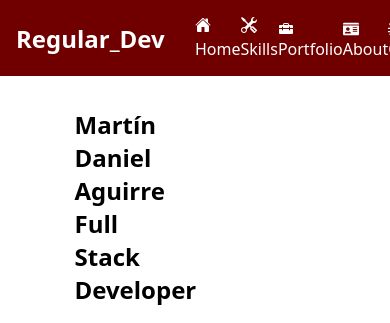
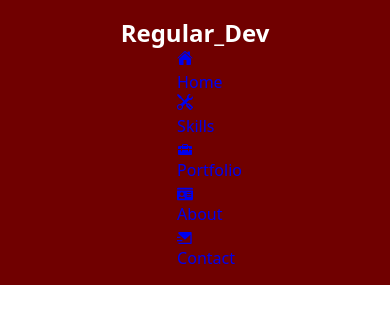
Before and after one commit to MartinXCVI/react-portfolio, a React (Vite) app: page / in a window 390 px wide. Shown: the top 323 px of the page. Built offline with nearby package versions, Linux system fonts and the light colour scheme.

Commit message:
added header navigation and basic responsiveness

```diff
--- a/src/components/About/About.jsx
+++ b/src/components/About/About.jsx
@@ -4,7 +4,7 @@ import AboutCard from './AboutCard'
 const About = () => {
   return (
     <>
-      <section className="about-wrapper">
+      <section className="about-wrapper" id='about-wrapper'>
         <AboutCard />
       </section>
     </>
--- a/src/components/Contact/Contact.jsx
+++ b/src/components/Contact/Contact.jsx
@@ -6,7 +6,7 @@ import ContactCard from './ContactCard'
 const Contact = () => {
   return (
     <>
-      <section className="contact-section">
+      <section className="contact-section" id='contact-wrapper'>
         <ContactCard />
         <ContactForm />
       </section>
--- a/src/components/Header/Header.css
+++ b/src/components/Header/Header.css
@@ -28,3 +28,34 @@
 .nav-icon {
   vertical-align: middle;
 }
+
+/*---------- to 959px ----------*/
+
+@media all and (max-width: 959px) {
+
+  .heading {
+    flex-direction: column;
+    justify-content: space-evenly;
+  }
+
+  .hero-section {
+    display: flex;
+    justify-content: center;
+    align-items: center;
+  }
+
+  .hero-section .hero-title {
+    text-align: center;
+  }
+
+  .navigation .nav-list {
+    width: 100%;
+    flex-direction: column;
+    /* align-items: flex-start; */
+  }
+
+  .nav-list .nav-item {
+    width: 20%;
+  }
+
+}
--- a/src/components/Header/Header.jsx
+++ b/src/components/Header/Header.jsx
@@ -16,11 +16,21 @@ function Header() {
       </section>
       <nav className='navigation'>
         <ul className='nav-list'>
-          <li className='nav-item'><IoHome /> Home</li>
-          <li className='nav-item'><BsTools /> Skills</li>
-          <li className='nav-item'><PiToolboxFill className='nav-icon' /> Portfolio</li>
-          <li className='nav-item'><FaIdCard className='nav-icon' /> About</li>
-          <li className='nav-item'><RiMailSendFill className='nav-icon' /> Contact</li>
+          <li className='nav-item'>
+            <a href='#home-wrapper'><IoHome /> Home</a>
+          </li>
+          <li className='nav-item'>
+            <a href='#skills-wrapper'><BsTools /> Skills</a>
+            </li>
+          <li className='nav-item'>
+            <a href='#portfolio-wrapper'><PiToolboxFill className='nav-icon' /> Portfolio</a>
+            </li>
+          <li className='nav-item'>
+            <a href='#about-wrapper'><FaIdCard className='nav-icon' /> About</a>
+          </li>
+          <li className='nav-item'>
+            <a href='#contact-wrapper'><RiMailSendFill className='nav-icon' /> Contact</a>
+          </li>
         </ul>
       </nav>
     </header>
--- a/src/components/Home/Home.jsx
+++ b/src/components/Home/Home.jsx
@@ -2,7 +2,7 @@ import './Home.css'
 
 function Home() {
   return (
-    <section className='home-wrapper'>
+    <section className='home-wrapper' id='home-wrapper'>
       <section className='home-section'>
         <article className='dev-description'>
           <h2 className='dev-name'>Martín Daniel Aguirre</h2>
--- a/src/components/Portfolio/Portfolio.jsx
+++ b/src/components/Portfolio/Portfolio.jsx
@@ -4,7 +4,7 @@ import WordpressProjects from './WordpressProjects'
 
 function Portfolio() {
   return (
-    <section className='portfolio-wrapper'>
+    <section className='portfolio-wrapper' id='portfolio-wrapper'>
       <h2 className='portfolio-title'>Portfolio</h2>
       <section className="portfolio-section">
         <h3 className='projects-title'>Website Projects</h3>
--- a/src/components/Skills/Skills.jsx
+++ b/src/components/Skills/Skills.jsx
@@ -7,7 +7,7 @@ import LearningSkills from './LearningSkills';
 
 function Skills() {
   return (
-    <section className='skills-wrapper'>
+    <section className='skills-wrapper' id='skills-wrapper'>
       <h2 className='subtitle'>Skills</h2>
       <section className='skills-section'>
         <FrontendSkills />
```
